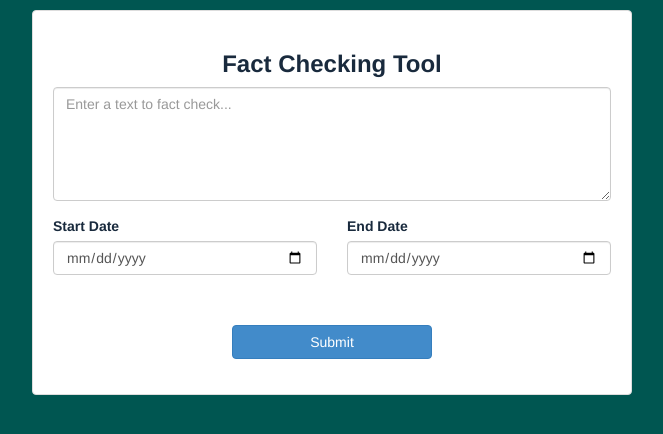
After one commit to qmeeus/balanced-view, a Flask app: template app/templates/fact_checker.html in a window 1280 px wide. The commit adds this page. Shown: the top 434 px of the page, without its empty margins (128-791 px from the left). Run offline with Flask 2, Linux system fonts and the light colour scheme; the template is opened without the code that fills it: values that come from a table or form of the project are taken from there, others are empty; some libraries are stand-ins or nearby versions.

Commit message:
date picker

```diff
--- a/app/index.py
+++ b/app/index.py
@@ -3,16 +3,26 @@
 from flask import (
     Blueprint, flash, g, redirect, render_template, request, session, url_for
 )
+from flask_wtf import FlaskForm
+from wtforms import TextField, TextAreaField, validators, StringField, SubmitField
+from wtforms.fields.html5 import DateField
 
 import re
 from summa import keywords
-from .api import fetch_articles
+from .api import fetch_articles, get_keywords
 
 
 bp = Blueprint('index', __name__, url_prefix='/')
 DATE_FORMAT_CHECK = re.compile(r"\d{4}-\d{2}-\d{2}")
 
-@bp.route('/', methods=('GET', 'POST'))
+
+class FactForm(FlaskForm):
+    text = TextAreaField('Text:', validators=[validators.required()])
+    start_date = DateField('From', format='%Y-%m-%d')
+    end_date = DateField('To', format='%Y-%m-%d')
+
+
+# @bp.route('/deprecated', methods=('GET', 'POST'))
 def index():
 
     if request.method == 'POST':
@@ -32,7 +42,7 @@ def index():
         if error is None:
             # TODO: logic send text to model -> get back results -> search NewsAPI -> render best results
             # predictions = model.predict([text], n)
-            predictions = keywords.keywords(text, words=5, split=True, scores=True)
+            predictions = get_keywords(text, n_words=5, split=True, scores=True)
             # results = fetch_articles(text, start_date, end_date)
             articles = fetch_articles(text)
             return render_template('results.html', query=text, predictions=predictions, search_results=articles)
@@ -40,3 +50,16 @@ def index():
         flash(error)
 
     return render_template('index.html')
+
+
+@bp.route('/', methods=['POST','GET'])
+def fact_checker():
+    form = FactForm()
+    if form.validate_on_submit():
+        text = form.text.data
+        start_date = form.start_date.data.strftime('%Y-%m-%d')
+        end_date = form.end_date.data.strftime("%Y-%m-%d")
+        predictions = get_keywords(text, n_words=5, split=True, scores=True)
+        articles = fetch_articles(text, start_date, end_date)
+        return render_template('results.html', query=text, predictions=predictions, search_results=articles)
+    return render_template('fact_checker.html', form=form)
--- a/app/static/css/style.css
+++ b/app/static/css/style.css
@@ -12,6 +12,14 @@ body { max-width: 960px; margin: 0 auto; background-color: transparent; }
 .thumbnail {max-width: 600px; padding: 20px;}
 #results-table {text-align: center;}
 .well {background-color: #708599;}
+h2.missed {
+    color: snow;
+    position: absolute;
+    left:50%;
+    -ms-transform: translateX(-50%);
+    -webkit-transform: translate(-50%);
+    transform: translate(-50%);
+}
 h3.title {color: #192a3d; text-align: center; font-weight: bold;}
 h5.article-title {font-weight: bold;}
 label {color: #192a3d;}
--- /dev/null
+++ b/app/templates/fact_checker.html
@@ -0,0 +1,38 @@
+{% extends 'base.html' %}
+
+{% block css %}
+<link href="{{ url_for('static', filename='css/bootstrap-datetimepicker.min.css') }}" rel="stylesheet" media="screen">
+{% endblock %}
+
+{% block body %}
+
+    <div class="row">
+        <div class="thumbnail">
+            <form action="#" method="post">
+                <fieldset>
+                    <div class="form-group">
+                        <h3 class="title">Fact Checking Tool</h3>
+                        {{ form.text(class="form-control", id="text", cols="50", rows="5", placeholder="Enter a text to fact check...") }}
+                    </div>
+                </fieldset>
+                <div class="row">
+                    <fieldset class="col-sm-6">
+                        <div class="form-group">
+                            <label for="dtp_input2" class="control-label">Start Date</label>
+                            {{ form.start_date(class='datepicker form-control', size="16", value="") }}
+                            {{ form.hidden_tag() }}<br/>
+                        </div>
+                    </fieldset>
+                    <fieldset class="col-sm-6">
+                        <div class="form-group">
+                            <label for="dtp_input2" class="control-label">End Date</label>
+                            {{ form.end_date(class='datepicker form-control', size="16", value="") }}
+                            {{ form.hidden_tag() }}<br/>
+                        </div>
+                    </fieldset>
+                </div>
+                <input type="submit" class="btn btn-primary btn-block"/>
+            </form>
+        </div>
+    </div>
+{% endblock %}
--- a/app/templates/results.html
+++ b/app/templates/results.html
@@ -24,6 +24,7 @@
         </div>
     </div>
     <div class="row">
+        {% if search_results["articles"] %}
             {% for article in search_results["articles"] %}
                 <div class="col-xs-12 col-sm-6 col-md-6 col-lg-4">
                     <div class="thumbnail article">
@@ -37,6 +38,9 @@
                     </div>
                 </div>
             {% endfor %}
+        {% else %}
+            <h2 class="missed">Search yielded no results !</h2>
+        {% endif %}
     </div>
 
 {% endblock %}
```
Also changed, not shown: app/api.py (+7 -2 lines). Lines whose indentation alone changed are shown as unchanged.
